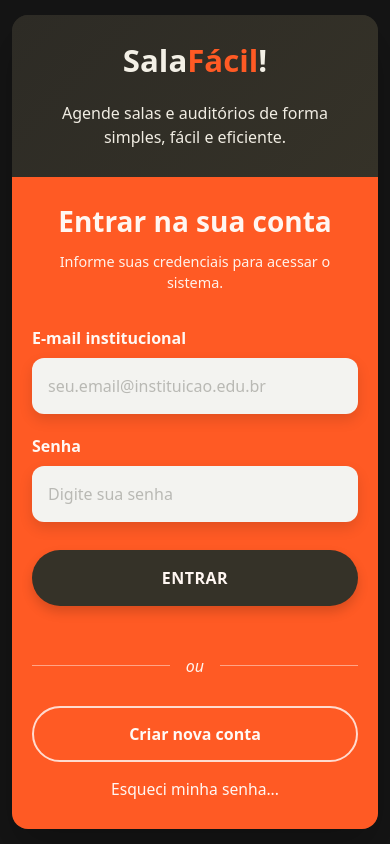
After one commit to paulo-bento/SalaFacil, a Django app: template templates/accounts/login.html in a window 390 px wide. The commit adds this page. Run offline with Django 5.2, Linux system fonts and the light colour scheme; the template is opened without the code that fills it, so the values that code supplies are empty; some libraries are stand-ins or nearby versions.

Commit message:
feat: implement responsive login interface

```diff
--- /dev/null
+++ b/static/css/login.css
@@ -0,0 +1,252 @@
+
+.login-main {
+    width: 100%;
+    max-width: none;
+    margin: 0;
+    padding: 0;
+}
+
+.login-shell {
+    display: flex;
+    align-items: center;
+    justify-content: center;
+    width: 100%;
+    min-height: 100vh;
+    margin: 0;
+    padding: 1.5rem;
+    background: #151515;
+}
+
+.login-layout {
+    display: grid;
+    grid-template-columns: repeat(2, minmax(0, 1fr));
+    width: 100%;
+    max-width: 1200px;
+    min-height: 650px;
+    margin: 0;
+    overflow: hidden;
+    border-radius: 20px;
+    background: #24231f;
+    box-shadow: 0 20px 45px rgb(0 0 0 / 25%);
+}
+
+.login-brand-panel {
+    display: flex;
+    align-items: center;
+    justify-content: center;
+    min-width: 0;
+    margin: 0;
+    padding: 2rem;
+    background: linear-gradient(135deg, #2d2b25, #353228);
+}
+
+.brand-content {
+    width: 100%;
+    max-width: 450px;
+    text-align: center;
+}
+
+.brand-title {
+    margin-bottom: 1.5rem;
+    color: #f3f0e6;
+    font-size: clamp(2.5rem, 3.5vw, 3.5rem);
+    font-weight: 800;
+    line-height: 1.1;
+    white-space: nowrap;
+}
+
+.brand-title span {
+    color: #ff5a24;
+}
+
+.brand-description {
+    max-width: 360px;
+    margin: 0 auto;
+    color: #f1ede3;
+    font-size: 1.15rem;
+    line-height: 1.5;
+}
+
+.login-form-panel {
+    display: flex;
+    align-items: center;
+    justify-content: center;
+    min-width: 0;
+    margin: 0;
+    padding: 2.5rem;
+    background: #ff5a24;
+}
+
+.form-content {
+    width: 100%;
+    max-width: 420px;
+}
+
+.login-header {
+    margin: 0 0 2rem;
+    padding: 0;
+    text-align: center;
+}
+
+.login-header h2 {
+    margin-bottom: 0.75rem;
+    color: #fff6f1;
+    font-size: 1.9rem;
+    font-weight: 700;
+    line-height: 1.2;
+}
+
+.login-header p {
+    margin: 0;
+    color: #fff2eb;
+    font-size: 0.95rem;
+    line-height: 1.5;
+}
+
+.login-form-panel label {
+    margin-bottom: 0.5rem;
+    color: #fff8f4;
+    font-size: 1rem;
+    font-weight: 700;
+}
+
+.login-form-panel input {
+    height: 56px;
+    margin-bottom: 1.25rem;
+    border: none;
+    border-radius: 12px;
+    background: #f3f3f0;
+    color: #2b2b2b;
+    box-shadow: 0 6px 14px rgb(0 0 0 / 12%);
+}
+
+.login-form-panel input::placeholder {
+    color: #b9b9b4;
+}
+
+.login-form-panel input:focus {
+    outline: none;
+    box-shadow: 0 0 0 3px rgb(255 255 255 / 22%);
+}
+
+.login-submit-button {
+    width: 100%;
+    height: 56px;
+    margin-top: 0.5rem;
+    border: none;
+    border-radius: 999px;
+    background: #353228;
+    color: #fff7f2;
+    font-size: 1rem;
+    font-weight: 800;
+    text-transform: uppercase;
+    letter-spacing: 0.03em;
+    box-shadow: 0 6px 12px rgb(0 0 0 / 16%);
+}
+
+.login-submit-button:hover,
+.login-submit-button:focus {
+    background: #2c2a22;
+}
+
+.login-divider {
+    display: flex;
+    align-items: center;
+    justify-content: center;
+    gap: 1rem;
+    margin: 2rem 0 1.75rem;
+    color: #fff4ee;
+    font-style: italic;
+}
+
+.login-divider::before,
+.login-divider::after {
+    content: "";
+    flex: 1;
+    height: 1px;
+    background: rgb(255 255 255 / 45%);
+}
+
+.secondary-action {
+    display: flex;
+    align-items: center;
+    justify-content: center;
+    height: 56px;
+    border: 2px solid rgb(255 255 255 / 78%);
+    border-radius: 999px;
+    color: #fffaf7;
+    font-size: 1rem;
+    font-weight: 700;
+    text-decoration: none;
+    transition: 0.2s ease;
+}
+
+.secondary-action:hover,
+.secondary-action:focus {
+    background: rgb(255 255 255 / 10%);
+    text-decoration: none;
+}
+
+.forgot-password-link {
+    display: block;
+    margin-top: 1rem;
+    color: #fff7f3;
+    text-align: center;
+    text-decoration: none;
+    font-size: 0.98rem;
+}
+
+.forgot-password-link:hover,
+.forgot-password-link:focus {
+    text-decoration: underline;
+}
+
+@media (max-width: 900px) {
+    .login-layout {
+        grid-template-columns: 1fr;
+        min-height: auto;
+    }
+
+    .login-brand-panel {
+        padding: 2rem 1.5rem;
+    }
+
+    .login-form-panel {
+        padding: 2.5rem 1.5rem;
+    }
+
+    .brand-title {
+        font-size: clamp(2rem, 7vw, 3rem);
+    }
+
+    .brand-description {
+        font-size: 1rem;
+    }
+}
+
+@media (max-width: 520px) {
+    .login-shell {
+        padding: 0.75rem;
+    }
+
+    .login-layout {
+        border-radius: 16px;
+    }
+
+    .login-brand-panel,
+    .login-form-panel {
+        padding: 1.75rem 1.25rem;
+    }
+
+    .brand-title {
+        font-size: clamp(1.75rem, 8vw, 2.5rem);
+    }
+
+    .login-header h2 {
+        font-size: 1.75rem;
+    }
+
+    .login-header p {
+        font-size: 0.9rem;
+    }
+}
--- a/static/css/styles.css
+++ b/static/css/styles.css
@@ -0,0 +1,26 @@
+:root {
+    --salafacil-primary: #f4511e;
+    --salafacil-primary-hover: #d84315;
+    --salafacil-dark: #302f29;
+}
+
+:root:not([data-theme="dark"]),
+[data-theme="light"] {
+    --pico-primary: var(--salafacil-primary);
+    --pico-primary-background: var(--salafacil-primary);
+    --pico-primary-border: var(--salafacil-primary);
+    --pico-primary-hover: var(--salafacil-primary-hover);
+    --pico-primary-hover-background: var(--salafacil-primary-hover);
+    --pico-primary-hover-border: var(--salafacil-primary-hover);
+}
+
+@media (prefers-color-scheme: dark) {
+    :root:not([data-theme="light"]) {
+        --pico-primary: #ff7043;
+        --pico-primary-background: var(--salafacil-primary);
+        --pico-primary-border: var(--salafacil-primary);
+        --pico-primary-hover: #ff8a65;
+        --pico-primary-hover-background: var(--salafacil-primary-hover);
+        --pico-primary-hover-border: var(--salafacil-primary-hover);
+    }
+}
--- /dev/null
+++ b/templates/accounts/login.html
@@ -0,0 +1,79 @@
+{% extends "base.html" %}
+{% load static %}
+
+{% block title %}Entrar | SalaFácil!{% endblock %}
+
+{% block extra_css %}
+<link rel="stylesheet" href="{% static 'css/login.css' %}">
+{% endblock %}
+
+{% block main_class %}login-main{% endblock %}
+
+{% block content %}
+<section class="login-shell">
+    <div class="login-layout">
+        <section class="login-brand-panel">
+            <div class="brand-content">
+                <h1 class="brand-title">
+                    Sala<span>Fácil</span>!
+                </h1>
+
+                <p class="brand-description">
+                    Agende salas e auditórios de forma simples, fácil e eficiente.
+                </p>
+            </div>
+        </section>
+
+        <section class="login-form-panel">
+            <div class="form-content">
+                <header class="login-header">
+                    <h2>Entrar na sua conta</h2>
+                    <p>Informe suas credenciais para acessar o sistema.</p>
+                </header>
+
+                <form method="post">
+                    {% csrf_token %}
+
+                    <label for="email">E-mail institucional</label>
+                    <input
+                        type="email"
+                        id="email"
+                        name="email"
+                        placeholder="seu.email@instituicao.edu.br"
+                        autocomplete="username"
+                        required
+                    >
+
+                    <label for="password">Senha</label>
+                    <input
+                        type="password"
+                        id="password"
+                        name="password"
+                        placeholder="Digite sua senha"
+                        autocomplete="current-password"
+                        required
+                    >
+
+                    <button type="submit" class="login-submit-button">
+                        Entrar
+                    </button>
+                </form>
+
+                <div class="login-divider">
+                    <span>ou</span>
+                </div>
+
+                <div class="login-actions">
+                    <a href="#" class="secondary-action">
+                        Criar nova conta
+                    </a>
+
+                    <a href="#" class="forgot-password-link">
+                        Esqueci minha senha...
+                    </a>
+                </div>
+            </div>
+        </section>
+    </div>
+</section>
+{% endblock %}
--- a/templates/base.html
+++ b/templates/base.html
@@ -13,9 +13,10 @@
         href="https://cdn.jsdelivr.net/npm/@picocss/pico@2/css/pico.min.css"
     >
     <link rel="stylesheet" href="{% static 'css/styles.css' %}">
+        {% block extra_css %}{% endblock %}
 </head>
 <body>
-    <main class="container">
+    <main class="{% block main_class %}container{% endblock %}">
         {% block content %}{% endblock %}
     </main>
 </body>
```
